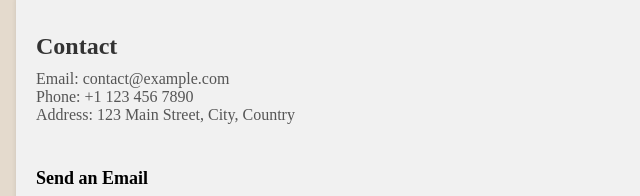
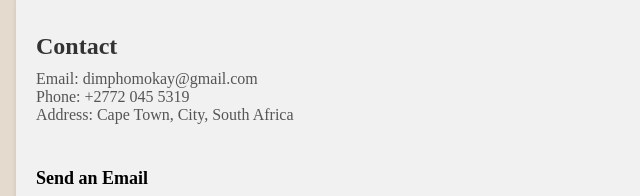
Before and after one commit to Dimpho-Mokoena/FortunateFeet, a plain HTML site: page index.html in a window 1280 px wide. Both pictures are taken after a click on the link "Contact". Shown: the part 184-380 px from the top of the page, 304-944 px from the left. Drawn offline with Linux system fonts and the light colour scheme.

Commit message:
Update index.html

```diff
--- a/index.html
+++ b/index.html
@@ -53,9 +53,9 @@
             <h3>Contact</h3>
             <div class="card-content">
                 <div class="contact-info">
-                    <p><i class="fas fa-envelope"></i> Email: contact@example.com</p>
-                    <p><i class="fas fa-phone"></i> Phone: +1 123 456 7890</p>
-                    <p><i class="fas fa-map-marker-alt"></i> Address: 123 Main Street, City, Country</p>
+                    <p><i class="fas fa-envelope"></i> Email: dimphomokay@gmail.com</p>
+                    <p><i class="fas fa-phone"></i> Phone: +2772 045 5319</p>
+                    <p><i class="fas fa-map-marker-alt"></i> Address: Cape Town, City, South Africa</p>
                 </div>
                 <div class="email-form">
                     <h4>Send an Email</h4>
```
